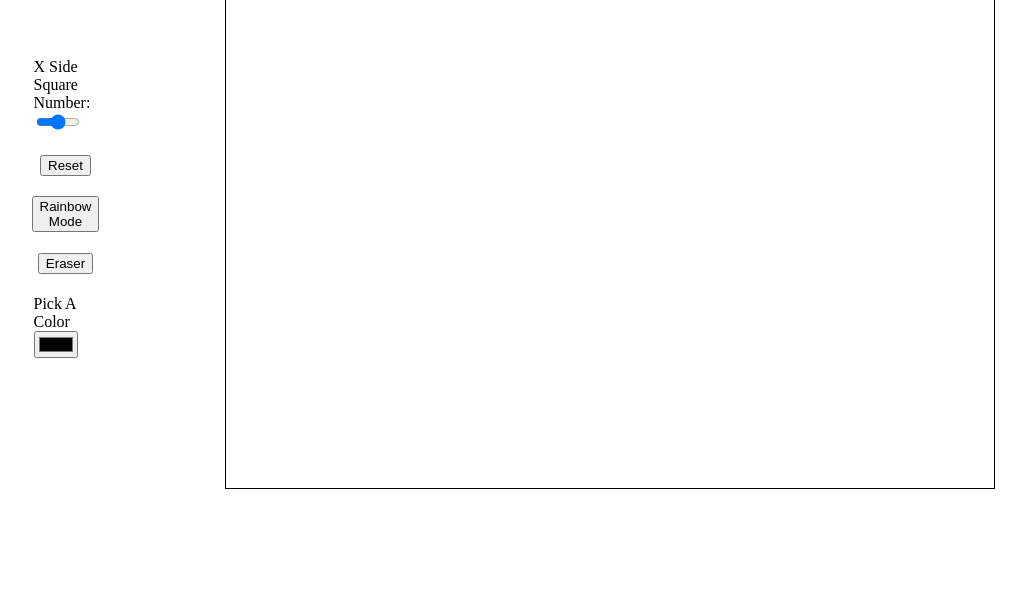
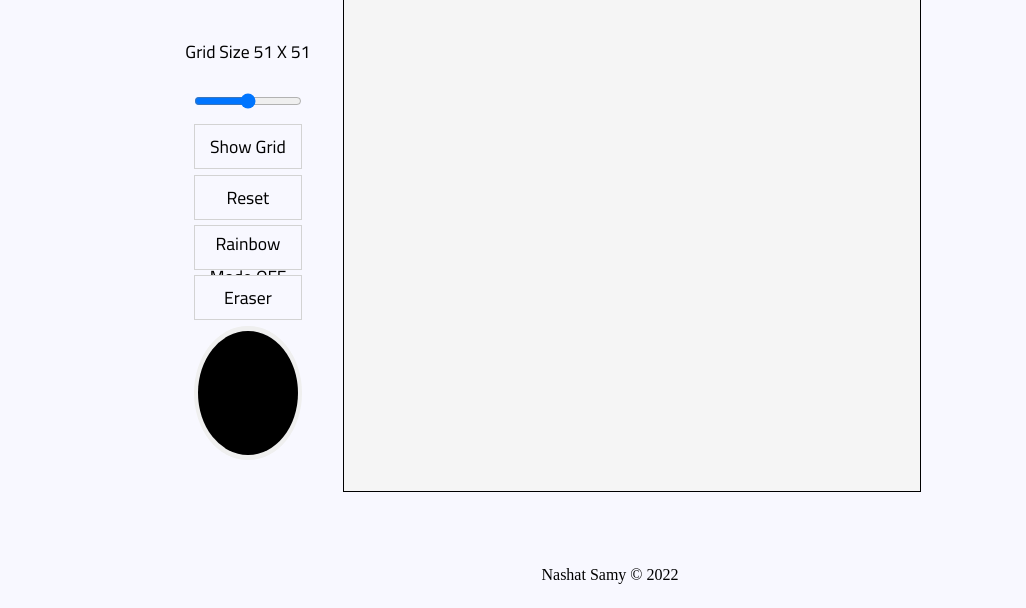
Before and after one commit to NashatSAmy/PROJECT-ETCH-A-SKETCH, a plain HTML site: page index.html in a window 1280 px wide. Shown: the part 192-800 px from the top of the page, without its empty margins (30-1056 px from the left). Drawn offline with Linux system fonts and the light colour scheme.

Commit message:
The project is finally finished i just made it look nicer with some basic CSS and also implemented a function to allow the user to show the grid.

```diff
--- a/index.html
+++ b/index.html
@@ -9,19 +9,23 @@
     <title>PROJECT-ETCH-A-SKETCH</title>
   </head>
   <body ondragstart="return false;" ondrop="return false;">
-    <div id="tool-bar">
-      <label for="grid-sizeX"
-        >X Side Square Number:
-        <input type="range" name="grid-size" min="1" max="100" />
-      </label>
-      <button type="reset" name="reset">Reset</button>
-      <button type="button" name="rainbow">Rainbow Mode</button>
-      <button type="button" name="erase">Eraser</button>
-      <label for="pickAColor"
-        >Pick A Color
-        <input type="color" name="pickAColor" />
-      </label>
+    <div id="logo">Etch A Sketch</div>
+    <div id="main-content">
+      <div id="tool-bar">
+        <div id="size">
+          <p>Grid Size <span name="gs"></span> X <span name="gs"></span></p>
+          <input type="range" name="grid-size" min="1" max="100" />
+        </div>
+        <button type="button" name="gridOn" class="btn">Show Grid</button>
+        <button type="reset" name="reset" class="btn">Reset</button>
+        <button type="button" name="rainbow" class="btn">
+          Rainbow Mode <span name="on-off">OFF</span>
+        </button>
+        <button type="button" name="erase" class="btn">Eraser</button>
+        <input type="color" name="color" />
+      </div>
+      <div id="grid-system"></div>
     </div>
-    <div id="grid-system"></div>
+    <footer>Nashat Samy &copy; 2022</footer>
   </body>
 </html>
--- a/main.js
+++ b/main.js
@@ -1,15 +1,20 @@
 // Elements selectors.
 const grid = document.getElementById("grid-system");
 const gridSize = document.querySelector("[name=grid-size]");
-const color = document.getElementsByName("pickAColor");
+const color = document.getElementsByName("color");
 const reset = document.getElementsByName("reset");
 const rainbowMode = document.getElementsByName("rainbow");
 const easer = document.getElementsByName("erase");
+const spn = document.querySelector("[name=on-off]");
+const size = document.getElementsByName("gs");
+const showGrid = document.getElementsByName("gridOn");
+const root = document.querySelector(":root");
 
 // Global variables.
 let mouseDown = false;
 let rainbowModeOn = false;
 let easerOn = false;
+let showGridOn = false;
 let hue = 0;
 let light = 100;
 
@@ -20,16 +25,26 @@ function clearGrid() {
   }
 }
 
+// Function that will allow the user to make the grid visible.
+function showingGrid() {
+  showGridOn == true
+    ? root.style.setProperty("--borderStyle", "1px solid rgba(0, 0, 0, 0.281)")
+    : root.style.setProperty("--borderStyle", "none");
+}
+
 // Function that will populate the grid system with the right number of square divs.
 function populateGridSystem() {
+  size.forEach((s) => (s.innerText = gridSize.value));
   nX = gridSize.value;
   clearGrid();
+  showingGrid();
   while (grid.childElementCount < nX * nX) {
     const gridDiv = document.createElement("div");
     gridDiv.setAttribute("name", "grid-div");
     gridDiv.addEventListener("mouseenter", startDrawing);
     gridDiv.addEventListener("mouseenter", toggleRainbowMode);
     gridDiv.addEventListener("mouseenter", erasing);
+    gridDiv.classList.add("gridDiv");
     grid.appendChild(gridDiv);
   }
   grid.style.gridTemplateRows = `repeat(${nX}, 1fr)`;
@@ -76,14 +91,13 @@ function erasing(e) {
     easerOn == false
   )
     return;
-  e.target.style.backgroundColor = "#fff";
+  e.target.style.backgroundColor = "#f5f5f5";
 }
 
 // Events listeners.
 gridSize.addEventListener("input", populateGridSystem);
 grid.addEventListener("mousedown", () => (mouseDown = true));
 grid.addEventListener("mouseup", () => (mouseDown = false));
-
 grid.addEventListener("mousedown", startDrawing);
 grid.addEventListener("mousedown", toggleRainbowMode);
 grid.addEventListener("mousedown", erasing);
@@ -97,4 +111,22 @@ easer[0].addEventListener("click", () => (easerOn = !easerOn));
 
 reset[0].addEventListener("click", populateGridSystem);
 
+easer[0].addEventListener("click", () =>
+  easer[0].classList.toggle("btn-active")
+);
+rainbowMode[0].addEventListener("click", () =>
+  spn.innerText == "ON" ? (spn.innerText = "OFF") : (spn.innerText = "ON")
+);
+rainbowMode[0].addEventListener("click", () =>
+  rainbowMode[0].classList.toggle("rainbow-active")
+);
+
+showGrid[0].addEventListener("click", () =>
+  showGrid[0].classList.toggle("btn-active")
+);
+showGrid[0].addEventListener("click", () => {
+  showGridOn = !showGridOn;
+  showingGrid();
+});
+
 window.onload = populateGridSystem();
--- a/style.css
+++ b/style.css
@@ -1,5 +1,13 @@
- body {
+@import url("https://fonts.googleapis.com/css2?family=Cairo&display=swap");
+
+:root {
+  --borderStyle: none;
+}
+
+body {
   display: flex;
+  flex-direction: column;
+  background-color: ghostwhite;
   justify-content: space-around;
   align-items: center;
   width: 100vw;
@@ -8,23 +16,117 @@
   padding: 0;
 }
 
+#main-content {
+  display: flex;
+  justify-content: space-around;
+  align-items: center;
+  width: 60%;
+  height: 70%;
+  margin-right: 10%;
+}
+
 #tool-bar {
   display: flex;
   flex-direction: column;
   justify-content: space-around;
   align-items: center;
-  height: 40%;
-  width: 5%;
+  height: 80%;
+  width: 20%;
 }
 
 #grid-system {
   display: grid;
+  background-color: whitesmoke;
   border: solid 1px black;
-  margin-right: 15%;
-  height: 70%;
-  width: 60%;
+  height: 90%;
+  width: 75%;
 }
 
 input {
   width: 70%;
 }
+
+#logo {
+  font-family: "Cairo", sans-serif;
+  font-size: 5rem;
+  height: 10%;
+  color: lightgrey;
+}
+
+[name="color"] {
+  -webkit-appearance: none;
+  border: none;
+  border-radius: 100%;
+  width: 70%;
+  height: 30%;
+}
+
+[name="color"]::-webkit-color-swatch {
+  border: none;
+  border-radius: 100%;
+}
+
+.btn {
+  width: 70%;
+  border: 1px solid lightgray;
+  background-color: ghostwhite;
+  height: 10%;
+  font-family: "Cairo", sans-serif;
+  font-size: 1.1rem;
+  transition: all 0.2s;
+}
+
+.btn:hover {
+  border: 1px solid ghostwhite;
+  background-color: lightgray;
+}
+
+.btn:active {
+  border: 1px solid ghostwhite;
+  background-color: rgb(187, 186, 186);
+}
+
+.btn-active {
+  border: 1px solid ghostwhite;
+  background-color: lightgray;
+}
+
+.rainbow-active {
+  border: 1px solid ghostwhite;
+  background: linear-gradient(
+    124deg,
+    #ff2400,
+    #e81d1d,
+    #e8b71d,
+    #e3e81d,
+    #1de840,
+    #1ddde8,
+    #2b1de8,
+    #dd00f3,
+    #dd00f3
+  );
+  background-size: 1800% 1800%;
+  animation: rainbow 18s ease infinite;
+}
+@keyframes rainbow {
+  0% {
+    background-position: 0% 82%;
+  }
+  50% {
+    background-position: 100% 19%;
+  }
+  100% {
+    background-position: 0% 82%;
+  }
+}
+
+#size {
+  text-align: center;
+  width: 100%;
+  font-size: 1.1rem;
+  font-family: "Cairo", sans-serif;
+}
+
+.gridDiv {
+  border: var(--borderStyle);
+}
```
